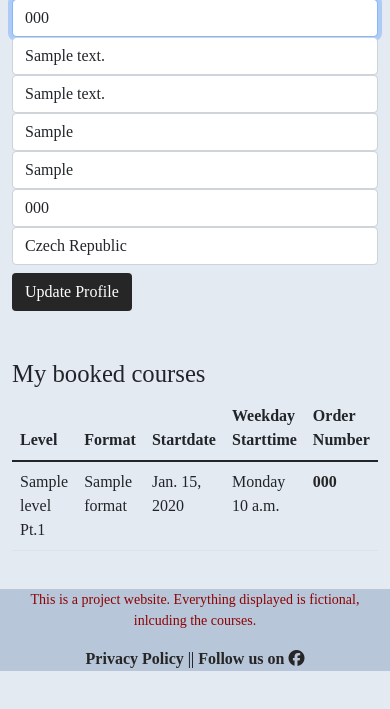
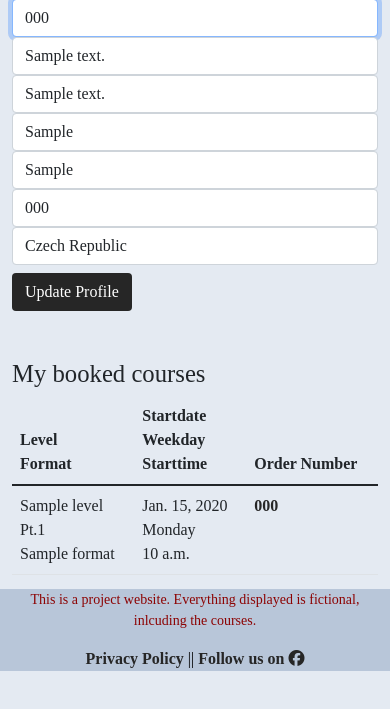
Before and after one commit to JulianeGampe/language-school, a Django app: page /profile/ in a window 390 px wide. Shown: the part 173-882 px from the top of the page. Before the commit the page ends 844 px from the top, so only its background shows below. Run offline with Django 3.2, Linux system fonts and the light colour scheme; a user stored in the database is signed in; tables that the repository leaves empty hold one stand-in row (values such as "Sample post"); parts of the project's set-up code (start-up, migrations or seed data) failed here and were passed over; some libraries are stand-ins or nearby versions; some web fonts are replaced.

Commit message:
Change table display on xs

```diff
--- a/profiles/templates/profiles/profile.html
+++ b/profiles/templates/profiles/profile.html
@@ -20,10 +20,19 @@
             <h2>My booked courses</h2>
             <table class="table">
                 <thead>
-                    <th>Level</th>
-                    <th>Format</th>
-                    <th>Startdate</th>
-                    <th>
+                    <th class="d-none d-sm-table-cell">Level</th>
+                    <th class="d-none d-sm-table-cell">Format</th>
+                    <th class="d-table-cell d-sm-none">
+                        Level<br>
+                        Format
+                    </th>
+                    <th class="d-none d-sm-table-cell">Startdate</th>
+                    <th class="d-none d-sm-table-cell">
+                        Weekday<br>
+                        Starttime
+                    </th>
+                    <th class="d-table-cell d-sm-none">
+                        Startdate<br>
                         Weekday<br>
                         Starttime
                     </th>
@@ -33,13 +42,37 @@
                     {% for order in orders %}
                     {% for item in order.lineitems.all %}
                     <tr>
-                        <td>
+                        <td class="d-none d-sm-table-cell">
                             {{ item.course.level.name }}<br>
                             Pt.{{ item.course.level.part }}
                         </td>
-                        <td>{{ item.course.format }}</td>
-                        <td>{{ item.course.startdate }}</td>
-                        <td>
+                        <td class="d-none d-sm-table-cell">{{ item.course.format }}</td>
+                        <td class="d-table-cell d-sm-none">
+                            {{ item.course.level.name }}<br>
+                            Pt.{{ item.course.level.part }}<br>
+                            {{ item.course.format }}
+                        </td>
+                        <td class="d-none d-sm-table-cell">{{ item.course.startdate }}</td>
+                        <td class="d-none d-sm-table-cell">
+                            {% if item.course.weekday == 1 %}
+                            Monday<br>
+                            {% elif item.course.weekday == 2 %}
+                            Tuesday<br>
+                            {% elif item.course.weekday == 3 %}
+                            Wednesday<br>
+                            {% elif item.course.weekday == 4 %}
+                            Thursday<br>
+                            {% elif item.course.weekday == 5 %}
+                            Friday<br>
+                            {% elif item.course.weekday == 6 %}
+                            Saturday<br>
+                            {% elif item.course.weekday == 7 %}
+                            Sunday<br>
+                            {% endif %}
+                            {{ item.course.starttime }}
+                        </td>
+                        <td class="d-table-cell d-sm-none">
+                            {{ item.course.startdate }}<br>
                             {% if item.course.weekday == 1 %}
                             Monday<br>
                             {% elif item.course.weekday == 2 %}
```
